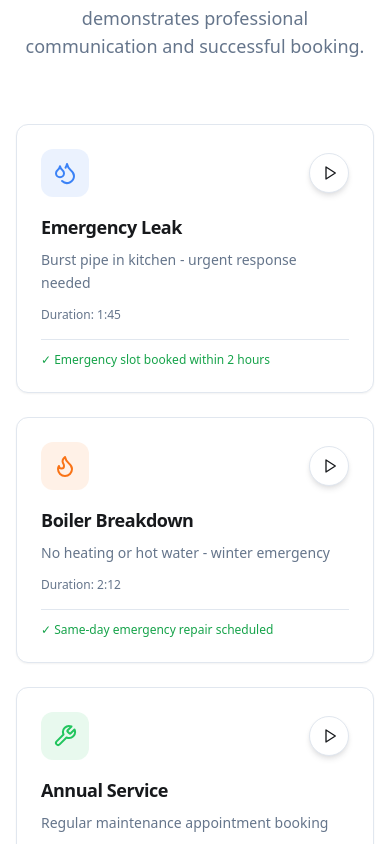
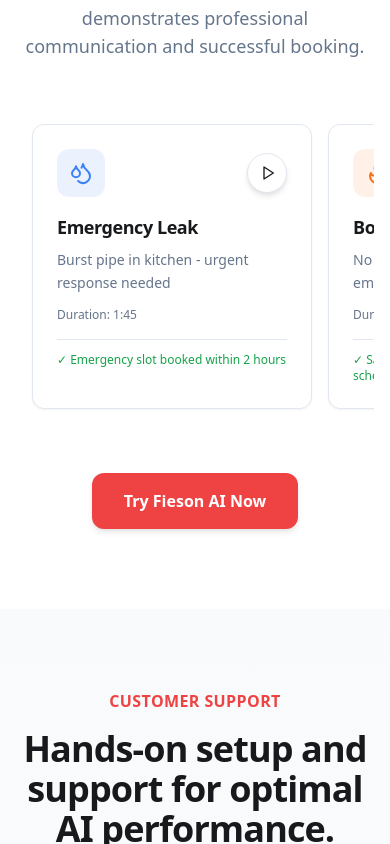
Before and after one commit to leanchain/fieson-landing-hs, a React (Vite) app: page / in a window 390 px wide. Shown: the part 7460-8304 px from the top of the page. Built offline with nearby package versions, Linux system fonts and the light colour scheme.

Commit message:
Refine mobile carousel display
Update the demo calls section to display one centered item on mobile, with partial views of adjacent items on the left and right. This creates a more intuitive and visually appealing carousel experience on smaller screens.

```diff
--- a/src/components/DemoCallsSection.tsx
+++ b/src/components/DemoCallsSection.tsx
@@ -86,13 +86,13 @@ const DemoCallsSection = () => {
           </p>
         </div>
 
-        <div className="grid md:grid-cols-2 lg:grid-cols-3 xl:grid-cols-5 gap-6">
+        <div className="md:grid md:grid-cols-2 lg:grid-cols-3 xl:grid-cols-5 md:gap-6 flex md:flex-none overflow-x-auto snap-x snap-mandatory gap-4 px-4 md:px-0 pb-4 md:pb-0 scrollbar-hide">
           {demoCalls.map((call) => {
             const Icon = call.icon;
             const isPlaying = playingCall === call.id;
 
             return (
-              <Card key={call.id} className="p-6 hover:shadow-medium smooth-transition group cursor-pointer">
+              <Card key={call.id} className="p-6 hover:shadow-medium smooth-transition group cursor-pointer flex-shrink-0 w-[280px] md:w-auto snap-center">
                 <div className="space-y-4">
                   {/* Icon and Play Button */}
                   <div className="flex items-center justify-between">
--- a/src/index.css
+++ b/src/index.css
@@ -152,3 +152,13 @@
     transition: var(--transition-bounce);
   }
 }
+
+/* Hide scrollbar */
+.scrollbar-hide {
+  scrollbar-width: none; /* Firefox */
+  -ms-overflow-style: none; /* Internet Explorer 10+ */
+}
+
+.scrollbar-hide::-webkit-scrollbar {
+  display: none; /* WebKit */
+}
```
